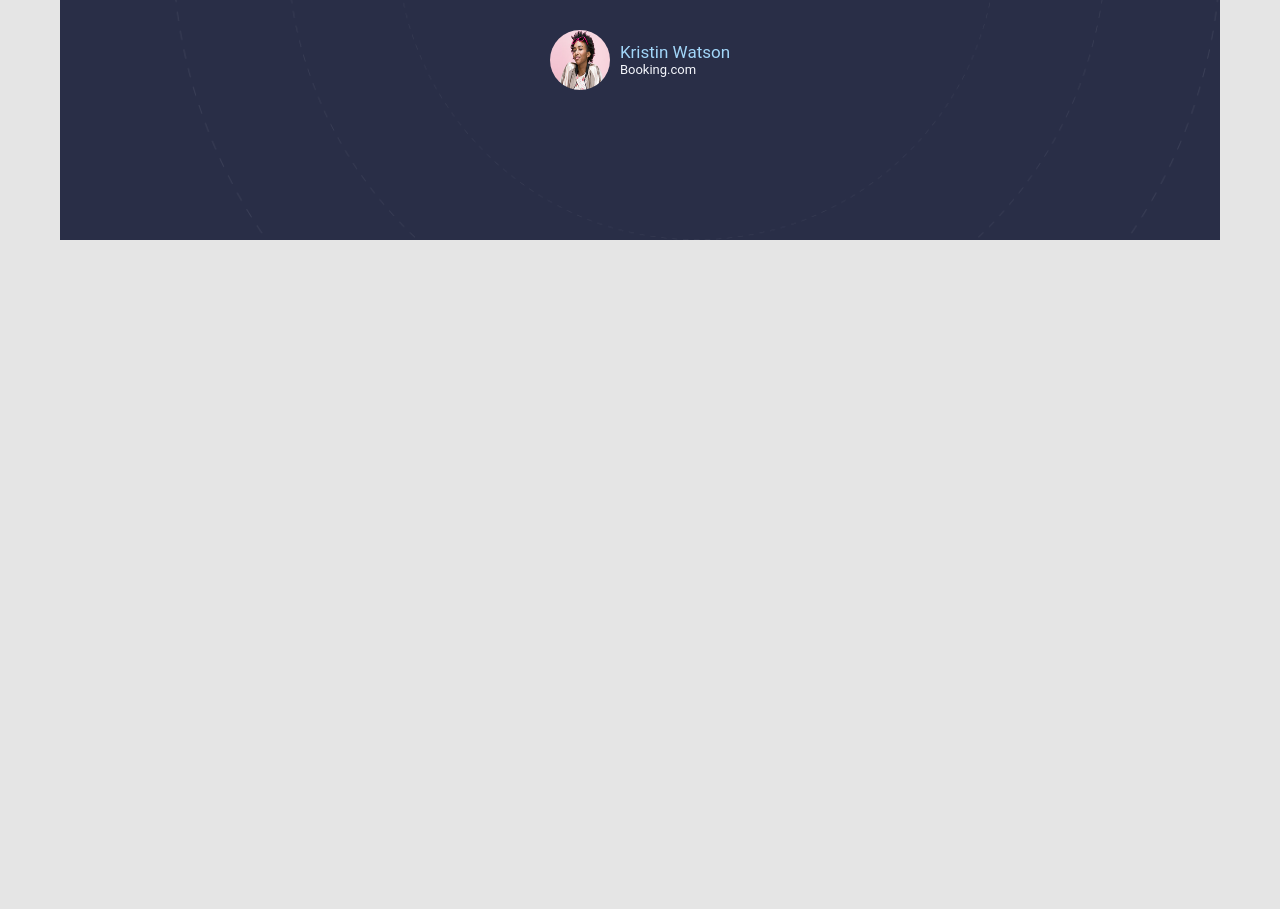
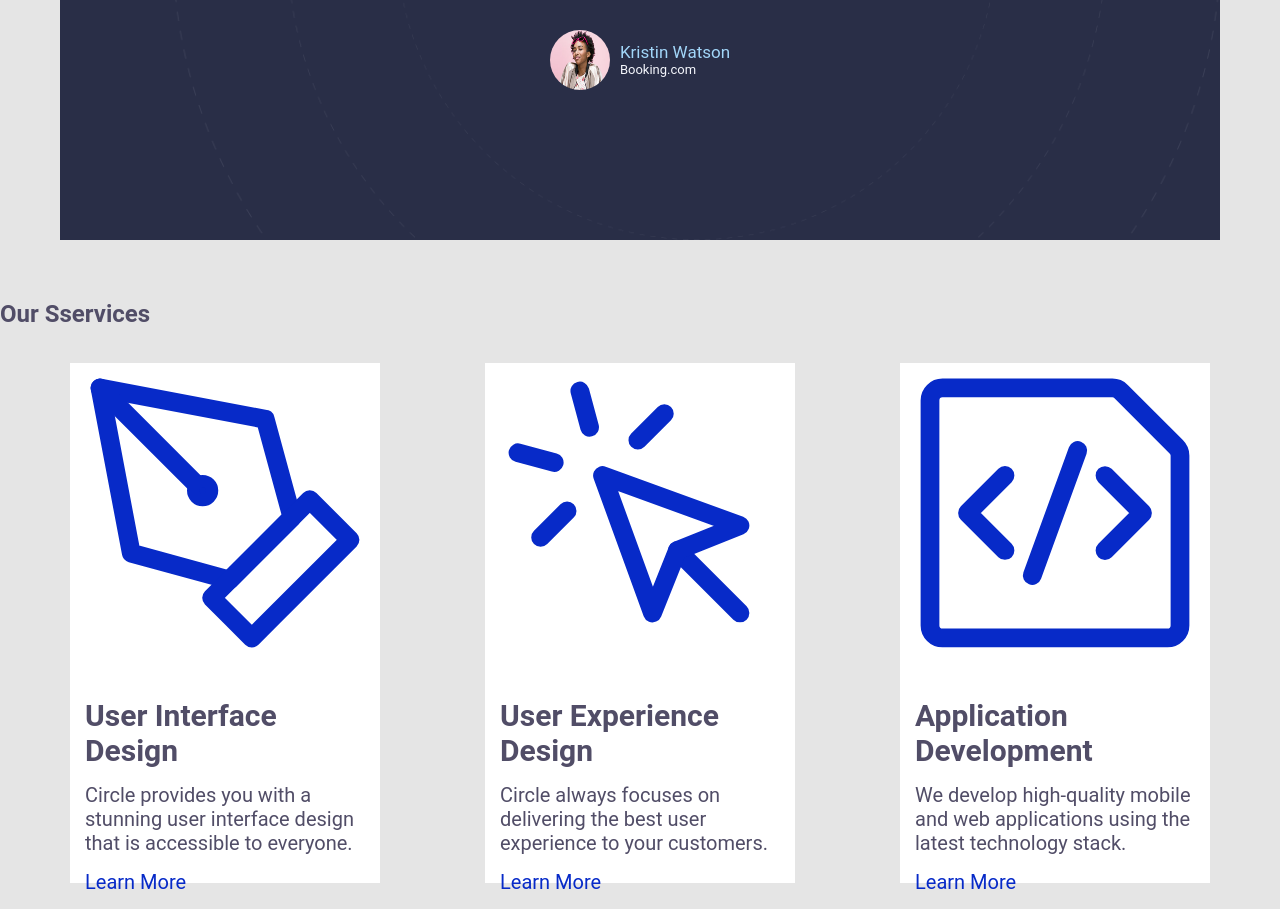
Before and after one commit to Lexirem/Circle-project, a plain HTML site: page index.html in a window 1280 px wide. Shown: the part 2171-3080 px from the top of the page. Before the commit the page ends 2471 px from the top, so only its background shows below. Drawn offline with Linux system fonts and the light colour scheme.

Commit message:
section 5 structure

```diff
--- a/index.html
+++ b/index.html
@@ -82,7 +82,7 @@
       <img src="./images/testimonial-section/memoji-3.png" alt="thumbs up guy"/>
       <img src="./images/testimonial-section/memoji-4.png" alt="party girl"/>
       <div class="section4-text">
-        <h3>Heat What Our Clients Have to Say</h3>
+        <h3>Hear What Our Clients Have to Say</h3>
         <p>“Circle helped us through every stage of our startup. We really enjoyed working with you.”</p>
         <div class="section4-client">
           <img src="./images/testimonial-section/profile.png" alt="client picture"/>
@@ -93,5 +93,34 @@
         </div>
       </div>
     </section>
+    <section class="section5">
+      <h2>Our Sservices</h2>
+      <div class="projects-cards">
+        <div class="card">
+          <img src="./images/services-section/icons/1.svg">
+          <div class="card-text">
+            <h3>User Interface Design</h3>
+            <p>Circle provides you with a stunning user interface design that is accessible to everyone.</p>
+            <a href="#">Learn More</a>
+          </div>
+        </div>
+        <div class="card">
+          <img src="./images/services-section/icons/2.svg">
+          <div class="card-text">
+            <h3>User Experience Design</h3>
+            <p>Circle always focuses on delivering the best user experience to your customers.</p>
+            <a href="#">Learn More</a>
+          </div>
+        </div>
+        <div class="card">
+          <img src="./images/services-section/icons/3.svg">
+          <div class="card-text">
+            <h3>Application Development</h3>
+            <p>We develop high-quality mobile and web applications using the latest technology stack.</p>
+            <a href="#">Learn More</a>
+          </div>
+        </div>
+      </div>
+    </section>
   </body>
 </html>
--- a/style.css
+++ b/style.css
@@ -207,6 +207,8 @@ body{
   display: none;
 }
 
+/* Section 5 */
+
 /* DESKTOP */
 @media (min-width: 700px) {
   /* Navbar */
@@ -388,4 +390,7 @@ body{
     height: 60px;
     border-radius: 50%;
   }
+
+  /* Section 5 */
+
 }
```
